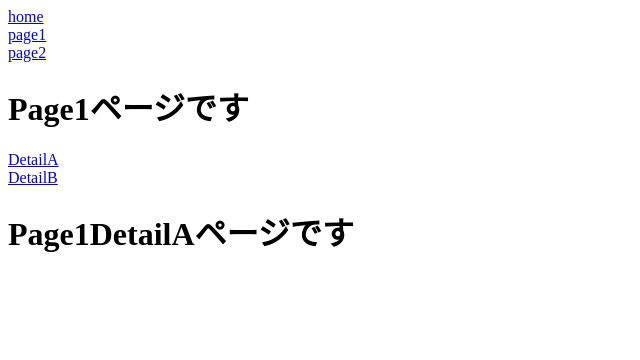
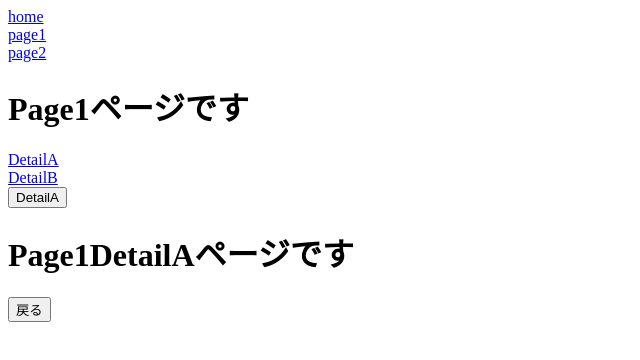
Before and after one commit to kajiharaj1/lean-react, a React (Create React App) app in the folder docker/app/react-router/: page /page1/detailA in a window 1280 px wide. Shown: the top 360 px of the page, without its empty margins (0-640 px from the left). Built offline with nearby package versions, Linux system fonts and the light colour scheme.

Commit message:
Linkを使わないページ遷移

```diff
--- a/docker/app/react-router/src/Page1.tsx
+++ b/docker/app/react-router/src/Page1.tsx
@@ -1,12 +1,16 @@
-import { Link, Outlet } from "react-router-dom"
+import { Link, Outlet, useNavigate } from "react-router-dom"
 export const Page1 = () => {
     const arr = [...Array(100).keys()];
+    const navigate = useNavigate();
+    const onClickDetailA = () => navigate("/page1/detailA");
     return (
         <div>
             <h1>Page1ページです</h1>
             <Link to="/page1/detailA" state={arr} >DetailA</Link>
             <br />
             <Link to="/page1/detailB">DetailB</Link>
+            <br />
+            <button onClick={onClickDetailA}>DetailA</button>
             <Outlet />
         </div>
     )
--- a/docker/app/react-router/src/Page1DetailA.tsx
+++ b/docker/app/react-router/src/Page1DetailA.tsx
@@ -1,11 +1,16 @@
-import { useLocation } from "react-router-dom"
+import { useLocation, useNavigate } from "react-router-dom"
 
 export const Page1DetailA = () => {
     const { state } = useLocation();
     console.log(state);
+
+    const onClickBack = () => navigate(-1);
+
+    const navigate = useNavigate();
     return (
         <div>
             <h1>Page1DetailAページです</h1>
+            <button onClick={onClickBack}>戻る</button>
         </div>
     )
 }
```
